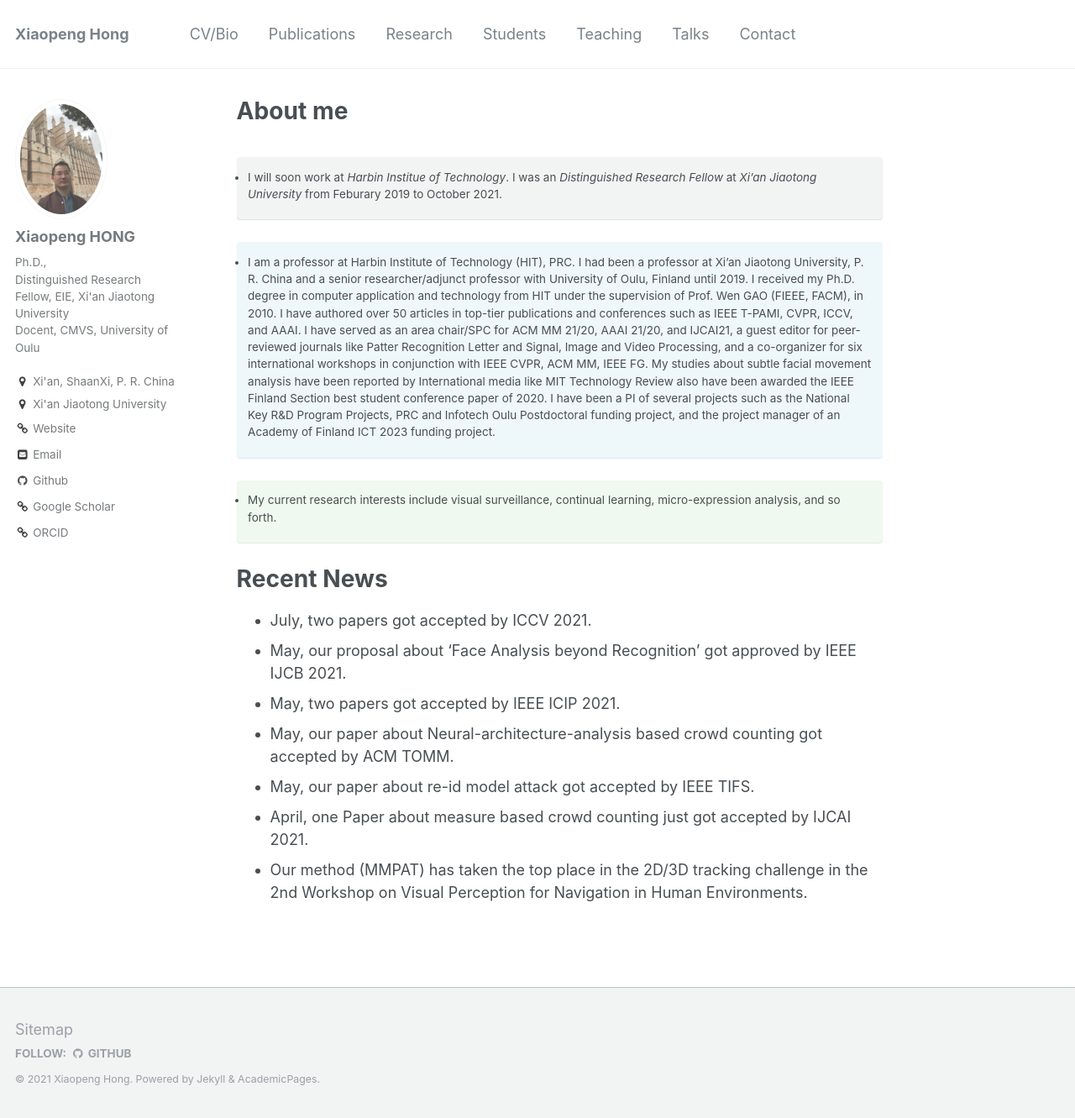
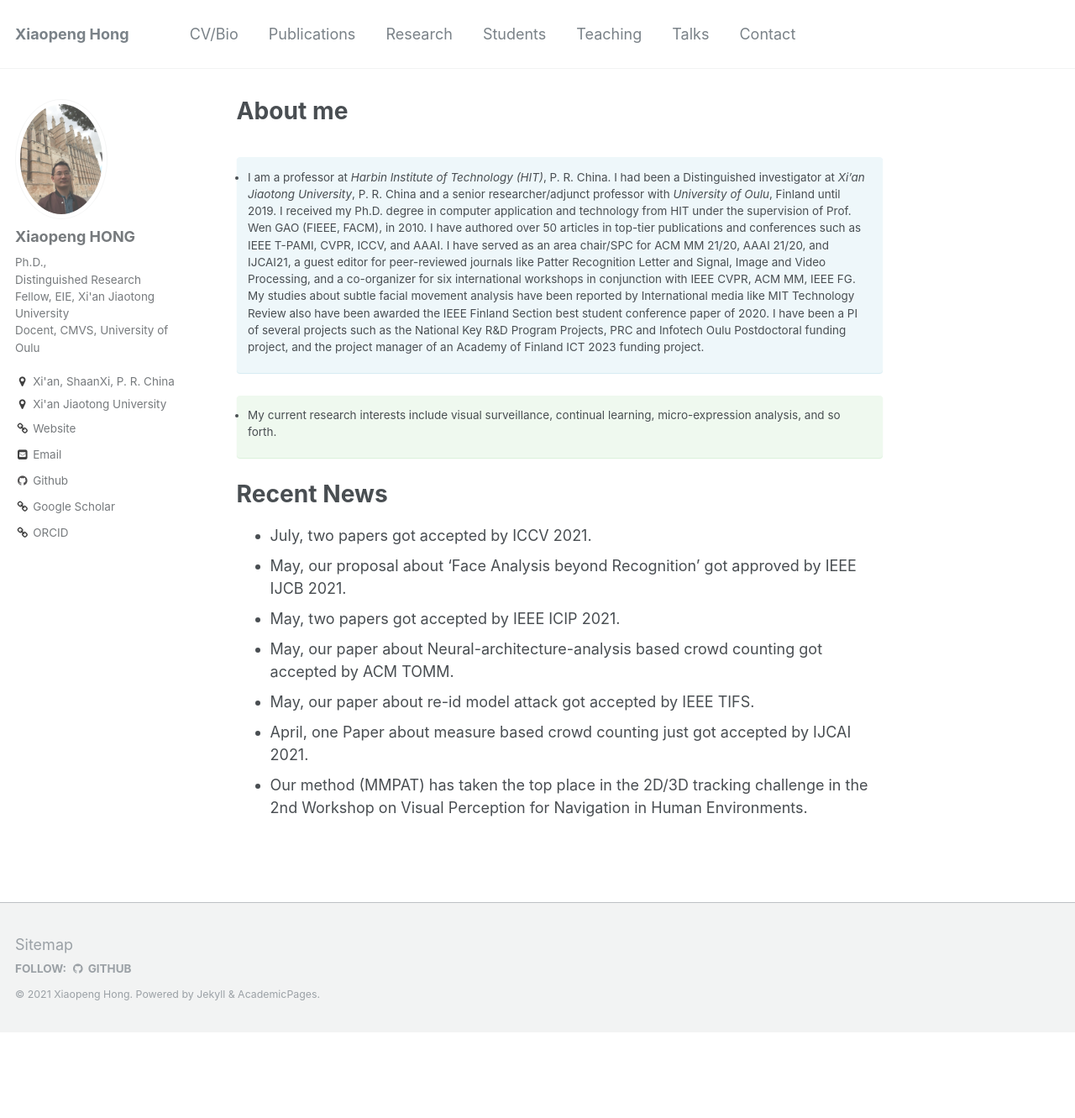
Before and after one commit to xiaopenghong/xiaopenghong.github.io, a Jekyll site: the page built from _pages/about.md, in a window 1280 px wide and 1331 px high. Shown: the whole window at 84% size. Built offline with Jekyll 4.4.1, drawn with Linux system fonts in a browser that asks for light colours.

Commit message:
Update about.md

```diff
--- a/_pages/about.md
+++ b/_pages/about.md
@@ -8,9 +8,7 @@ redirect_from:
   - /about.html
 ---
 
-* I will soon work at <i>Harbin Institue of Technology</i>. I was an <i> Distinguished Research Fellow </i> at <i>Xi’an Jiaotong University</i> from Feburary 2019 to October 2021.
-{: .notice--primary}
-* I am a professor at Harbin Institute of Technology (HIT), PRC. I had been a professor at Xi'an Jiaotong University, P. R. China and a senior researcher/adjunct professor with University of Oulu, Finland until 2019. I received my Ph.D. degree in computer application and technology from HIT under the supervision of Prof. Wen GAO (FIEEE, FACM), in 2010. I have authored over 50 articles in top-tier publications and conferences such as IEEE T-PAMI, CVPR, ICCV, and AAAI. I have served as an area chair/SPC for ACM MM 21/20, AAAI 21/20, and IJCAI21, a guest editor for peer-reviewed journals like Patter Recognition Letter and Signal, Image and Video Processing, and a co-organizer for six international workshops in conjunction with IEEE CVPR, ACM MM, IEEE FG. My studies about subtle facial movement analysis have been reported by International media like MIT Technology Review also have been awarded the IEEE Finland Section best student conference paper of 2020. I have been a PI of several projects such as the National Key R&D Program Projects, PRC and Infotech Oulu Postdoctoral funding project, and the project manager of an Academy of Finland ICT 2023 funding project.
+* I am a professor at <i>Harbin Institute of Technology (HIT)</i>, P. R. China. I had been a Distinguished investigator at <i>Xi'an Jiaotong University</i>, P. R. China and a senior researcher/adjunct professor with <i>University of Oulu</i>, Finland until 2019. I received my Ph.D. degree in computer application and technology from HIT under the supervision of Prof. Wen GAO (FIEEE, FACM), in 2010. I have authored over 50 articles in top-tier publications and conferences such as IEEE T-PAMI, CVPR, ICCV, and AAAI. I have served as an area chair/SPC for ACM MM 21/20, AAAI 21/20, and IJCAI21, a guest editor for peer-reviewed journals like Patter Recognition Letter and Signal, Image and Video Processing, and a co-organizer for six international workshops in conjunction with IEEE CVPR, ACM MM, IEEE FG. My studies about subtle facial movement analysis have been reported by International media like MIT Technology Review also have been awarded the IEEE Finland Section best student conference paper of 2020. I have been a PI of several projects such as the National Key R&D Program Projects, PRC and Infotech Oulu Postdoctoral funding project, and the project manager of an Academy of Finland ICT 2023 funding project.
 {: .notice--info}
 * My current research interests include visual surveillance, continual learning, micro-expression analysis, and so forth.
 {: .notice--success}
```
